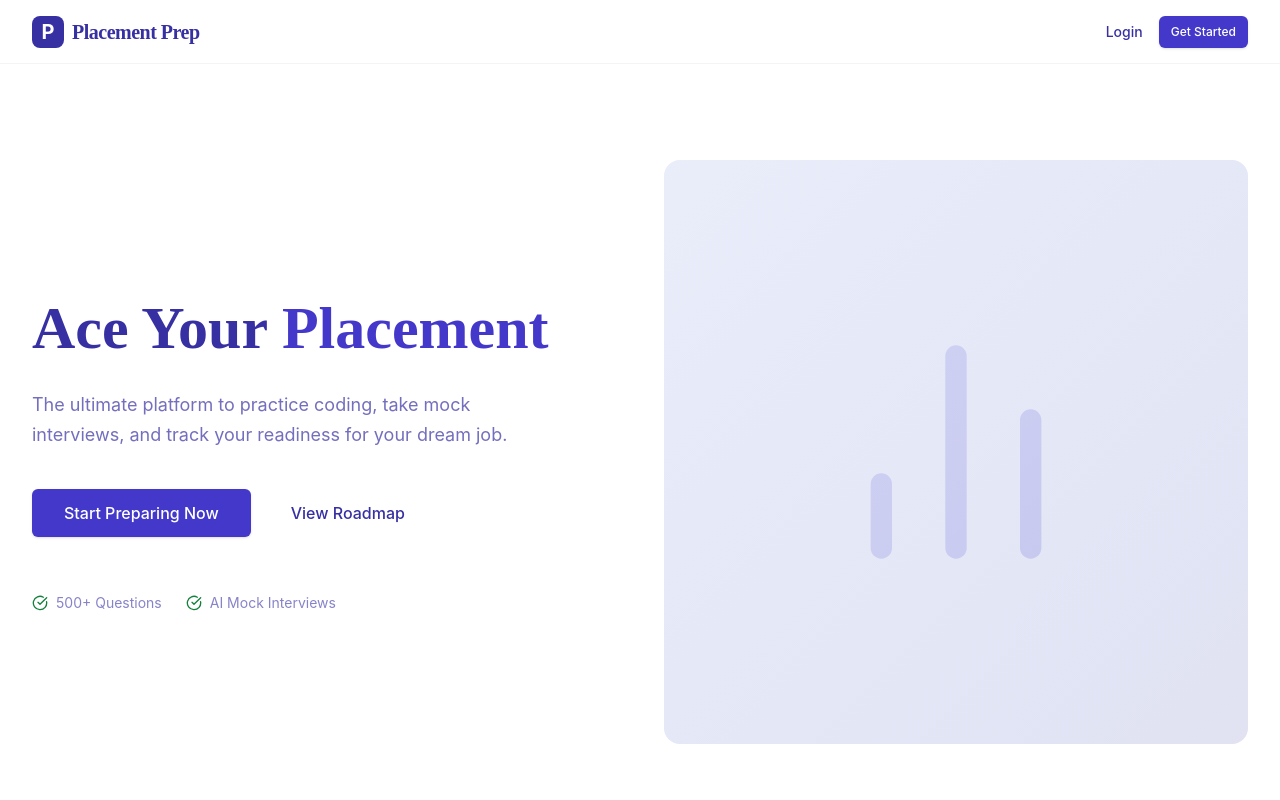
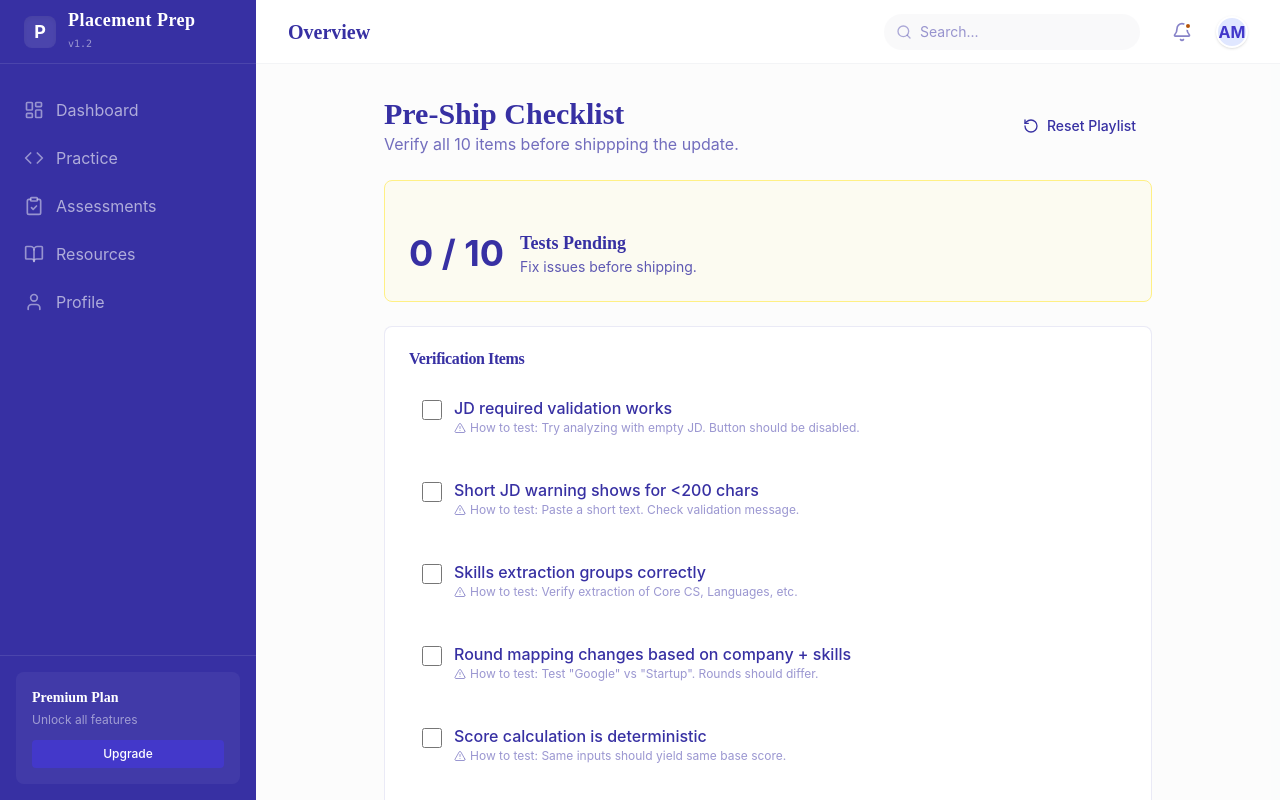
Before and after one commit to Amogh-M-04/placement-readliness, a React (Vite) app: page /prp/07-test in a window 1280 px wide. Before the commit this address led to /. Shown: the top 800 px of the page. Built offline with nearby package versions, Linux system fonts and the light colour scheme.

Commit message:
feat: Add Test Checklist and Ship Lock workflow

```diff
--- a/src/App.jsx
+++ b/src/App.jsx
@@ -7,6 +7,8 @@ import { Practice } from './pages/Practice';
 import { Assessments } from './pages/Assessments';
 import { Resources } from './pages/Resources';
 import { Profile } from './pages/Profile';
+import { TestChecklist } from './pages/TestChecklist';
+import { ShipLock } from './pages/ShipLock';
 
 function App() {
   return (
@@ -20,6 +22,11 @@ function App() {
           <Route path="assessments" element={<Assessments />} />
           <Route path="resources" element={<Resources />} />
           <Route path="profile" element={<Profile />} />
+
+
+          {/* PRP Testing & Shipping Workflows */}
+          <Route path="prp/07-test" element={<TestChecklist />} />
+          <Route path="prp/08-ship" element={<ShipLock />} />
         </Route>
 
         <Route path="*" element={<Navigate to="/" replace />} />
--- /dev/null
+++ b/src/pages/ShipLock.jsx
@@ -0,0 +1,98 @@
+import React, { useState, useEffect } from 'react';
+import { Card, CardContent } from '../components/ui/Card';
+import { Button } from '../components/ui/Button';
+import { Lock, Rocket, ChevronRight, AlertOctagon } from 'lucide-react';
+import { useNavigate } from 'react-router-dom';
+
+const STORAGE_KEY = 'prp_test_checklist';
+const TOTAL_ITEMS = 10;
+
+export function ShipLock() {
+    const navigate = useNavigate();
+    const [isLocked, setIsLocked] = useState(true);
+    const [passedCount, setPassedCount] = useState(0);
+
+    useEffect(() => {
+        const saved = localStorage.getItem(STORAGE_KEY);
+        if (saved) {
+            try {
+                const checkedItems = JSON.parse(saved);
+                const count = Object.values(checkedItems).filter(Boolean).length;
+                setPassedCount(count);
+                setIsLocked(count < TOTAL_ITEMS);
+            } catch (e) {
+                setPassedCount(0);
+                setIsLocked(true);
+            }
+        } else {
+            setPassedCount(0);
+            setIsLocked(true);
+        }
+    }, []);
+
+    if (isLocked) {
+        return (
+            <div className="min-h-[60vh] flex items-center justify-center p-4">
+                <Card className="max-w-md w-full border-red-200 bg-red-50/30">
+                    <CardContent className="pt-10 pb-10 flex flex-col items-center text-center space-y-6">
+                        <div className="w-20 h-20 rounded-full bg-red-100 flex items-center justify-center text-red-500 mb-4 animate-pulse">
+                            <Lock className="w-10 h-10" />
+                        </div>
+
+                        <div className="space-y-2">
+                            <h1 className="text-2xl font-bold text-red-700">Shipping Locked</h1>
+                            <p className="text-red-900/70">
+                                You have only passed <span className="font-bold">{passedCount}/{TOTAL_ITEMS}</span> tests.
+                            </p>
+                            <p className="text-sm text-red-900/60 max-w-xs mx-auto">
+                                The deployment pipeline is paused until all manual verification checks are completed.
+                            </p>
+                        </div>
+
+                        <Button
+                            variant="destructive"
+                            className="w-full gap-2"
+                            onClick={() => navigate('/prp/07-test')}
+                        >
+                            <AlertOctagon className="w-4 h-4" />
+                            Go to Flight Checklist
+                        </Button>
+                    </CardContent>
+                </Card>
+            </div>
+        );
+    }
+
+    return (
+        <div className="min-h-[60vh] flex items-center justify-center p-4">
+            <Card className="max-w-md w-full border-accent/20 bg-accent/5">
+                <CardContent className="pt-10 pb-10 flex flex-col items-center text-center space-y-6">
+                    <div className="w-20 h-20 rounded-full bg-accent/20 flex items-center justify-center text-accent mb-4">
+                        <Rocket className="w-10 h-10" />
+                    </div>
+
+                    <div className="space-y-2">
+                        <h1 className="text-2xl font-bold text-accent">Ready to Ship!</h1>
+                        <p className="text-primary/70">
+                            All {TOTAL_ITEMS} verification protocols have been passed.
+                        </p>
+                        <p className="text-sm text-primary/60">
+                            Systems are nominal. You are cleared for deployment.
+                        </p>
+                    </div>
+
+                    <a
+                        href="https://vercel.com/dashboard"
+                        target="_blank"
+                        rel="noreferrer"
+                        className="w-full"
+                    >
+                        <Button className="w-full gap-2 text-lg h-12">
+                            Deploy Now <ChevronRight className="w-5 h-5" />
+                        </Button>
+                    </a>
+                </CardContent>
+            </Card>
+        </div>
+    );
+}
--- /dev/null
+++ b/src/pages/TestChecklist.jsx
@@ -0,0 +1,102 @@
+import React, { useState, useEffect } from 'react';
+import { Card, CardContent, CardHeader, CardTitle } from '../components/ui/Card';
+import { Button } from '../components/ui/Button';
+import { AlertTriangle, RotateCcw } from 'lucide-react';
+
+const STORAGE_KEY = 'prp_test_checklist';
+
+const CHECKLIST_ITEMS = [
+    { id: 'jd-validation', label: 'JD required validation works', hint: 'Try analyzing with empty JD. Button should be disabled.' },
+    { id: 'short-jd-warning', label: 'Short JD warning shows for <200 chars', hint: 'Paste a short text. Check validation message.' },
+    { id: 'skills-extraction', label: 'Skills extraction groups correctly', hint: 'Verify extraction of Core CS, Languages, etc.' },
+    { id: 'round-mapping', label: 'Round mapping changes based on company + skills', hint: 'Test "Google" vs "Startup". Rounds should differ.' },
+    { id: 'score-deterministic', label: 'Score calculation is deterministic', hint: 'Same inputs should yield same base score.' },
+    { id: 'skill-toggles', label: 'Skill toggles update score live', hint: 'Toggle skills and watch score change.' },
+    { id: 'changes-persist', label: 'Changes persist after refresh', hint: 'Refresh page. Toggles/score should remain.' },
+    { id: 'history-saves', label: 'History saves and loads correctly', hint: 'Check "History" tab for previous runs.' },
+    { id: 'export-buttons', label: 'Export buttons copy the correct content', hint: 'Test "Copy Plan" and paste it.' },
+    { id: 'no-console-errors', label: 'No console errors on core pages', hint: 'Check DevTools console.' }
+];
+
+export function TestChecklist() {
+    const [checkedItems, setCheckedItems] = useState({});
+
+    useEffect(() => {
+        const saved = localStorage.getItem(STORAGE_KEY);
+        if (saved) {
+            try {
+                setCheckedItems(JSON.parse(saved));
+            } catch (e) {
+                console.error("Failed to parse checklist", e);
+            }
+        }
+    }, []);
+
+    const toggleItem = (id) => {
+        const newState = { ...checkedItems, [id]: !checkedItems[id] };
+        setCheckedItems(newState);
+        localStorage.setItem(STORAGE_KEY, JSON.stringify(newState));
+    };
+
+    const resetChecklist = () => {
+        if (confirm('Reset all progress?')) {
+            setCheckedItems({});
+            localStorage.removeItem(STORAGE_KEY);
+        }
+    };
+
+    const passedCount = Object.values(checkedItems).filter(Boolean).length;
+    const isComplete = passedCount === CHECKLIST_ITEMS.length;
+
+    return (
+        <div className="max-w-3xl mx-auto space-y-6">
+            <div className="flex items-center justify-between">
+                <div>
+                    <h1 className="text-3xl font-serif font-bold text-primary">Pre-Ship Checklist</h1>
+                    <p className="text-primary/70">Verify all 10 items before shippping the update.</p>
+                </div>
+                <Button variant="outline" onClick={resetChecklist} className="gap-2">
+                    <RotateCcw className="w-4 h-4" /> Reset Playlist
+                </Button>
+            </div>
+
+            <Card className={isComplete ? "bg-green-50/50 border-green-200" : "bg-yellow-50/50 border-yellow-200"}>
+                <CardContent className="pt-6 flex items-center gap-4">
+                    <div className="text-4xl font-bold">{passedCount} / {CHECKLIST_ITEMS.length}</div>
+                    <div>
+                        <h3 className="font-semibold text-lg">{isComplete ? "All Systems Go! 🚀" : "Tests Pending"}</h3>
+                        <p className="text-sm opacity-80">{isComplete ? "You are ready to ship." : "Fix issues before shipping."}</p>
+                    </div>
+                </CardContent>
+            </Card>
+
+            <Card>
+                <CardHeader>
+                    <CardTitle>Verification Items</CardTitle>
+                </CardHeader>
+                <CardContent className="space-y-4">
+                    {CHECKLIST_ITEMS.map((item) => (
+                        <div key={item.id} className="flex items-start gap-3 p-3 rounded-lg hover:bg-muted/50 transition-colors border border-transparent hover:border-secondary/20">
+                            <input
+                                type="checkbox"
+                                id={item.id}
+                                checked={!!checkedItems[item.id]}
+                                onChange={() => toggleItem(item.id)}
+                                className="mt-1 w-5 h-5 rounded border-primary/20 text-accent focus:ring-accent cursor-pointer"
+                            />
+                            <div className="space-y-1">
+                                <label htmlFor={item.id} className="font-medium text-primary cursor-pointer select-none">
+                                    {item.label}
+                                </label>
+                                <p className="text-xs text-primary/50 flex items-center gap-1">
+                                    <AlertTriangle className="w-3 h-3" />
+                                    How to test: {item.hint}
+                                </p>
+                            </div>
+                        </div>
+                    ))}
+                </CardContent>
+            </Card>
+        </div>
+    );
+}
```
